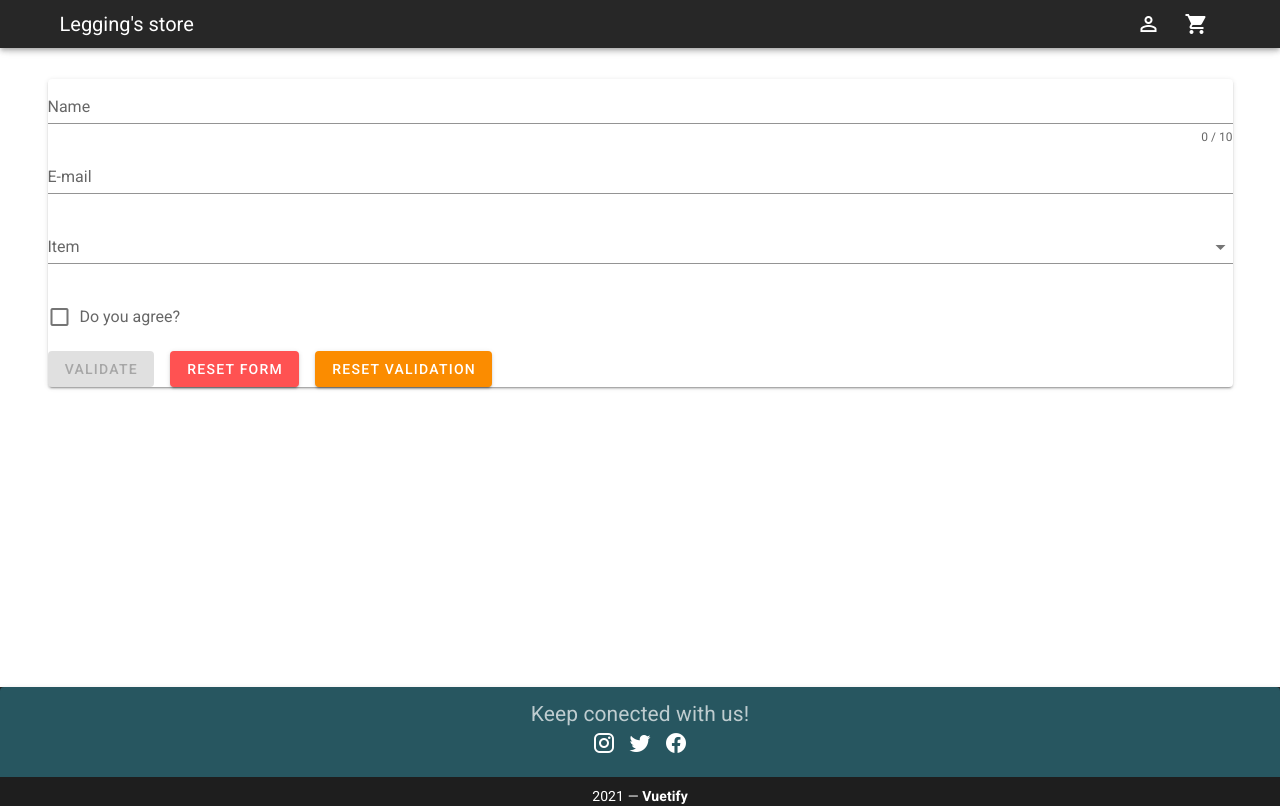
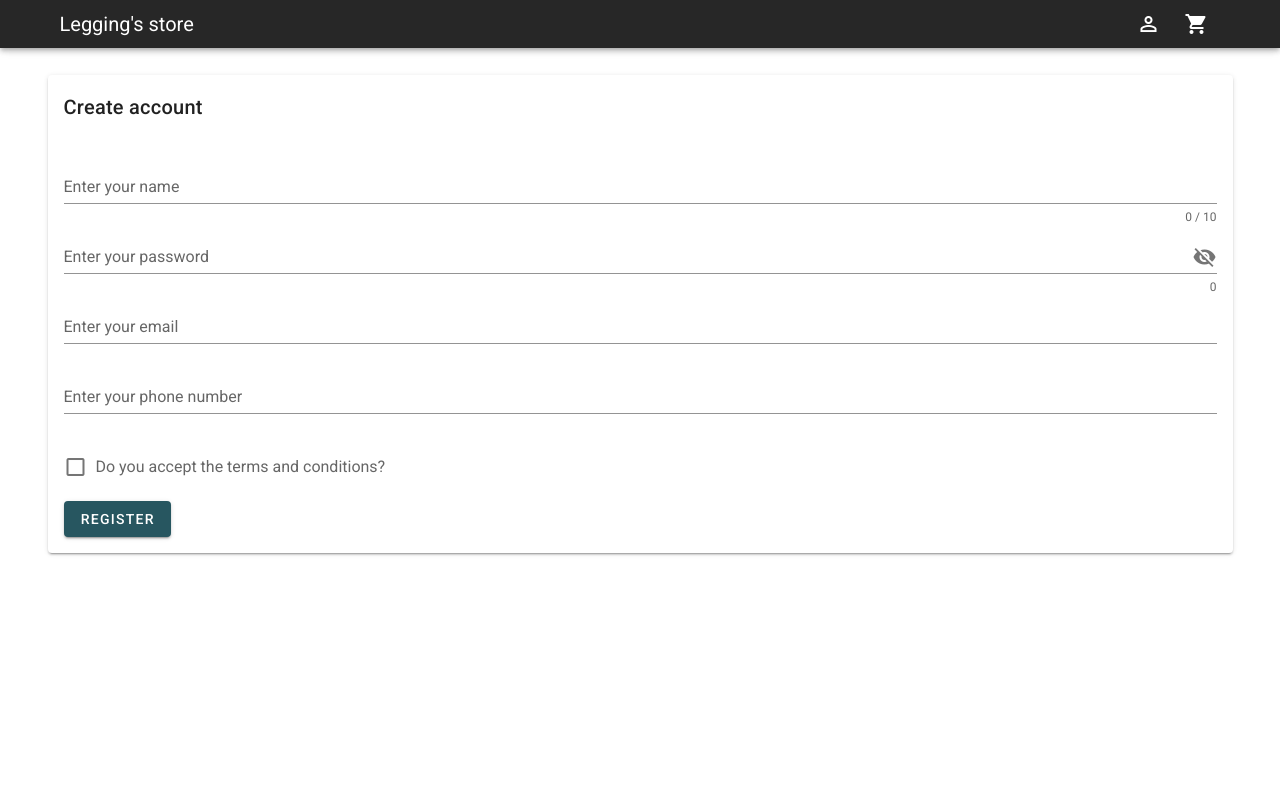
Before and after one commit to LighuenR/shop-project, a Vue app in the folder Frontend/: page /register in a window 1280 px wide. Shown: the top 806 px of the page. Built offline with nearby package versions, Linux system fonts and the light colour scheme.

Commit message:
register view ready

```diff
--- a/Frontend/src/components/Register/Register.vue
+++ b/Frontend/src/components/Register/Register.vue
@@ -1,63 +1,59 @@
 !<template>
     <div class="container">
         <v-card>
+          <v-card-title>
+           Create account
+          </v-card-title>
  <v-form
     ref="form"
-    v-model="valid"
+      class="pa-4"
+
     lazy-validation
   >
     <v-text-field
       v-model="name"
       :counter="10"
-      :rules="nameRules"
-      label="Name"
+      label="Enter your name"
       required
     ></v-text-field>
 
+     <v-text-field
+            v-model="password"
+            :append-icon="show1 ? 'mdi-eye' : 'mdi-eye-off'"
+            :rules="[rules.required, rules.min]"
+            :type="show1 ? 'text' : 'password'"
+            name="input-10-1"
+            label="Enter your password"
+            hint="At least 8 characters"
+            counter
+            @click:append="show1 = !show1"
+          ></v-text-field>
+
     <v-text-field
       v-model="email"
-      :rules="emailRules"
-      label="E-mail"
+      label="Enter your email"
       required
     ></v-text-field>
 
-    <v-select
-      v-model="select"
-      :items="items"
-      :rules="[v => !!v || 'Item is required']"
-      label="Item"
+     <v-text-field
+      v-model="phone"
+      label="Enter your phone number"
       required
-    ></v-select>
+    ></v-text-field>
+
 
     <v-checkbox
       v-model="checkbox"
       :rules="[v => !!v || 'You must agree to continue!']"
-      label="Do you agree?"
+      label="Do you accept the terms and conditions?"
       required
     ></v-checkbox>
 
     <v-btn
-      :disabled="!valid"
-      color="success"
-      class="mr-4"
-      @click="validate"
+      color="#275660"
+      dark
     >
-      Validate
-    </v-btn>
-
-    <v-btn
-      color="error"
-      class="mr-4"
-      @click="reset"
-    >
-      Reset Form
-    </v-btn>
-
-    <v-btn
-      color="warning"
-      @click="resetValidation"
-    >
-      Reset Validation
+      Register
     </v-btn>
   </v-form>
   </v-card>
@@ -66,12 +62,22 @@
 
 <script>
     export default {
+        data() {
+           return {
+        show1: false,
+        password: '',
+        rules: {
+          required: value => !!value || 'Required.',
+          min: v => v.length >= 8 || 'Min 8 characters',
 
-    }
+        },
+        }
+    }}
 </script>
 
 <style lang="scss" scoped>
 .container {
     padding:75px 0 300px 0;
 }
+
 </style>
```
